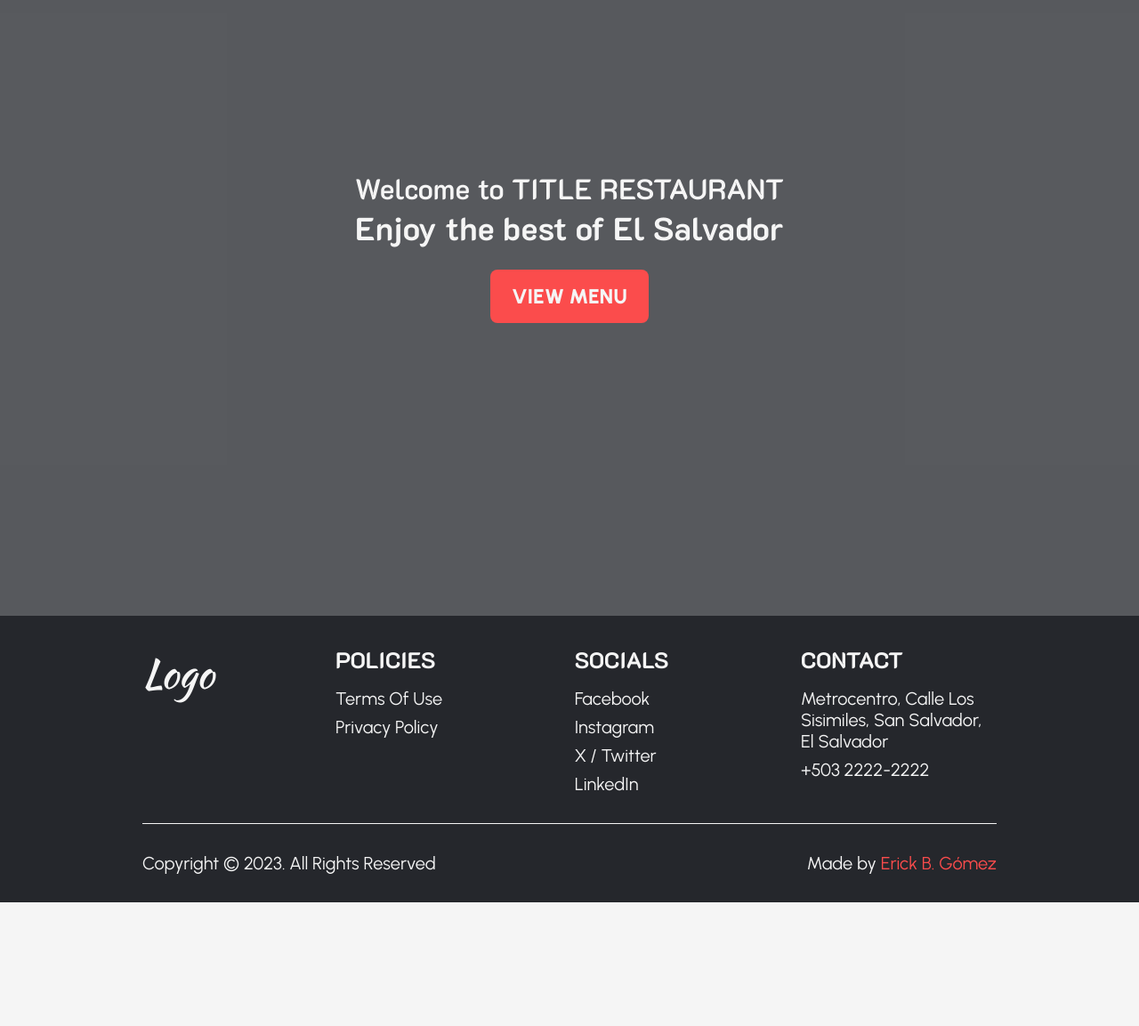
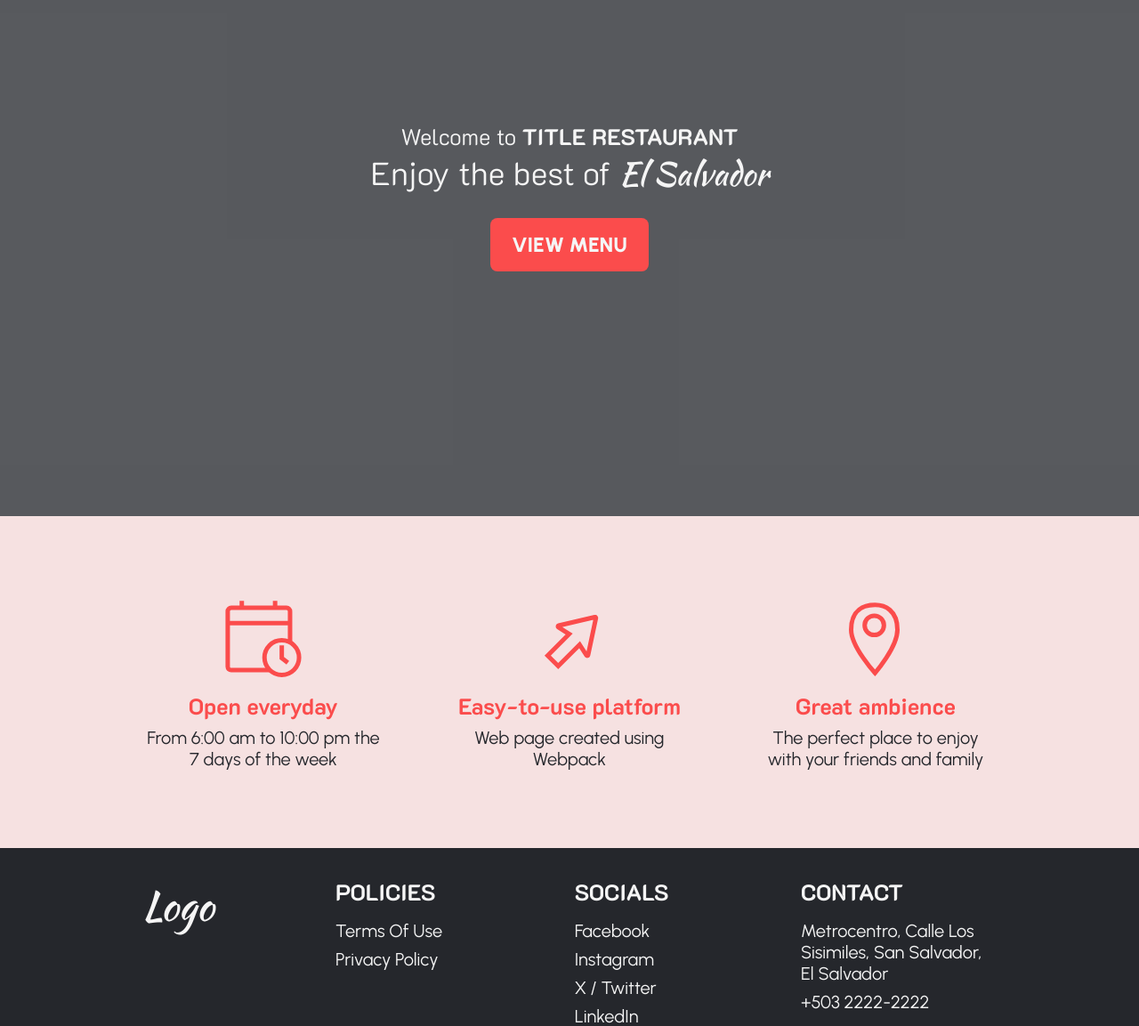
Before and after one commit to ErickBGomez/restaurant-page, a website built with webpack: page dist/index.html in a window 1280 px wide. Shown: the part 240-1393 px from the top of the page at 89% size. Before the commit the page ends 1254 px from the top, so only its background shows below. Built offline with nearby package versions, Linux system fonts and the light colour scheme.

Commit message:
Add features section

```diff
--- a/src/pages/home.js
+++ b/src/pages/home.js
@@ -1,18 +1,25 @@
+import feature1Svg from "../img/feature1.svg";
+import feature2Svg from "../img/feature2.svg";
+import feature3Svg from "../img/feature3.svg";
+
 function createHero() {
   const heroContainer = document.createElement("div");
   heroContainer.className = "hero-container";
 
   const heroText = document.createElement("div");
+  heroText.className = "hero-text";
 
-  const heroTitle = document.createElement("h2");
+  const heroTitle = document.createElement("h4");
   heroTitle.textContent = "Welcome to ";
   const restaurantTitleSpan = document.createElement("span");
+  restaurantTitleSpan.className = "hero-restaurant";
   restaurantTitleSpan.textContent = "TITLE RESTAURANT";
   heroTitle.appendChild(restaurantTitleSpan);
 
   const heroSubtitle = document.createElement("h1");
   heroSubtitle.textContent = "Enjoy the best of ";
   const countrySubtitleSpan = document.createElement("span");
+  countrySubtitleSpan.className = "hero-country";
   countrySubtitleSpan.textContent = "El Salvador";
 
   heroSubtitle.appendChild(countrySubtitleSpan);
@@ -29,11 +36,62 @@ function createHero() {
   return heroContainer;
 }
 
+// function to add features section
+function addFeature(iconPath, title, description) {
+  const feature = document.createElement("div");
+  feature.className = "feature";
+
+  const featureImage = new Image();
+  featureImage.src = iconPath;
+
+  const featureTitle = document.createElement("h4");
+  featureTitle.textContent = title;
+
+  const featureDescription = document.createElement("p");
+  featureDescription.textContent = description;
+
+  feature.appendChild(featureImage);
+  feature.appendChild(featureTitle);
+  feature.appendChild(featureDescription);
+
+  return feature;
+}
+
+function createFeatures() {
+  const featuresContainer = document.createElement("div");
+  featuresContainer.className = "features-container";
+
+  featuresContainer.appendChild(
+    addFeature(
+      feature1Svg,
+      "Open everyday",
+      "From 6:00 am to 10:00 pm the 7 days of the week"
+    )
+  );
+  featuresContainer.appendChild(
+    addFeature(
+      feature2Svg,
+      "Easy-to-use platform",
+      "Web page created using Webpack"
+    )
+  );
+  featuresContainer.appendChild(
+    addFeature(
+      feature3Svg,
+      "Great ambience",
+      "The perfect place to enjoy with your friends and family"
+    )
+  );
+
+  return featuresContainer;
+}
+
 export default function renderHome() {
   const home = document.createElement("div");
   home.classList = "home";
 
   home.appendChild(createHero());
+  home.appendChild(createFeatures());
 
   return home;
 }
--- a/src/style.css
+++ b/src/style.css
@@ -11,7 +11,7 @@
   --black-10: #25272c1a;
   --black-5: #25272c0c;
   --white-input: #f9f9f9;
-  --red-background: #ff5050;
+  --red-background: #ff52521f;
 
   /* Base font */
   font-size: 20px;
@@ -180,16 +180,55 @@ header {
   justify-content: center;
   align-items: center;
   background-color: var(--black-75);
-  height: 832px;
+  height: 90vh;
   gap: 24px;
   color: var(--white);
+}
+
+.hero-text {
+  text-align: center;
+}
+
+.hero-text h4,
+.hero-text h1 {
+  font-weight: 400;
+}
+
+.hero-restaurant {
+  font-weight: 800;
+}
+
+.hero-country {
+  font-family: "Kaushan Script";
+}
+
+.features-container {
+  display: flex;
+  align-items: center;
+  justify-content: space-between;
+  background-color: var(--red-background);
+  padding: 88px 0;
+  gap: 16px;
+}
+
+.feature {
+  display: flex;
+  flex-direction: column;
+  align-items: center;
+  justify-content: center;
+  text-align: center;
+  max-width: 272px;
+  gap: 8px;
+}
+
+.feature h4 {
+  color: var(--primary);
 }
 
 /* Footer */
 footer {
   background-color: var(--black);
   color: var(--white);
-  padding: 0 12.5vw;
 }
 
 .footer-upper {
@@ -240,3 +279,10 @@ footer {
 .footer-lower {
   padding: 32px 0;
 }
+
+/* Page Paddings */
+.features-container,
+footer {
+  padding-left: 12.5vw;
+  padding-right: 12.5vw;
+}
--- a/webpack.config.js
+++ b/webpack.config.js
@@ -23,6 +23,10 @@ module.exports = {
         test: /\.css$/i,
         use: ["style-loader", "css-loader"],
       },
+      {
+        test: /\.(png|svg|jpg|jpeg|gif)$/i,
+        type: "asset/resource",
+      },
     ],
   },
 };
```
Also changed, not shown: src/img/feature1.svg (added), src/img/feature2.svg (added), src/img/feature3.svg (added).
